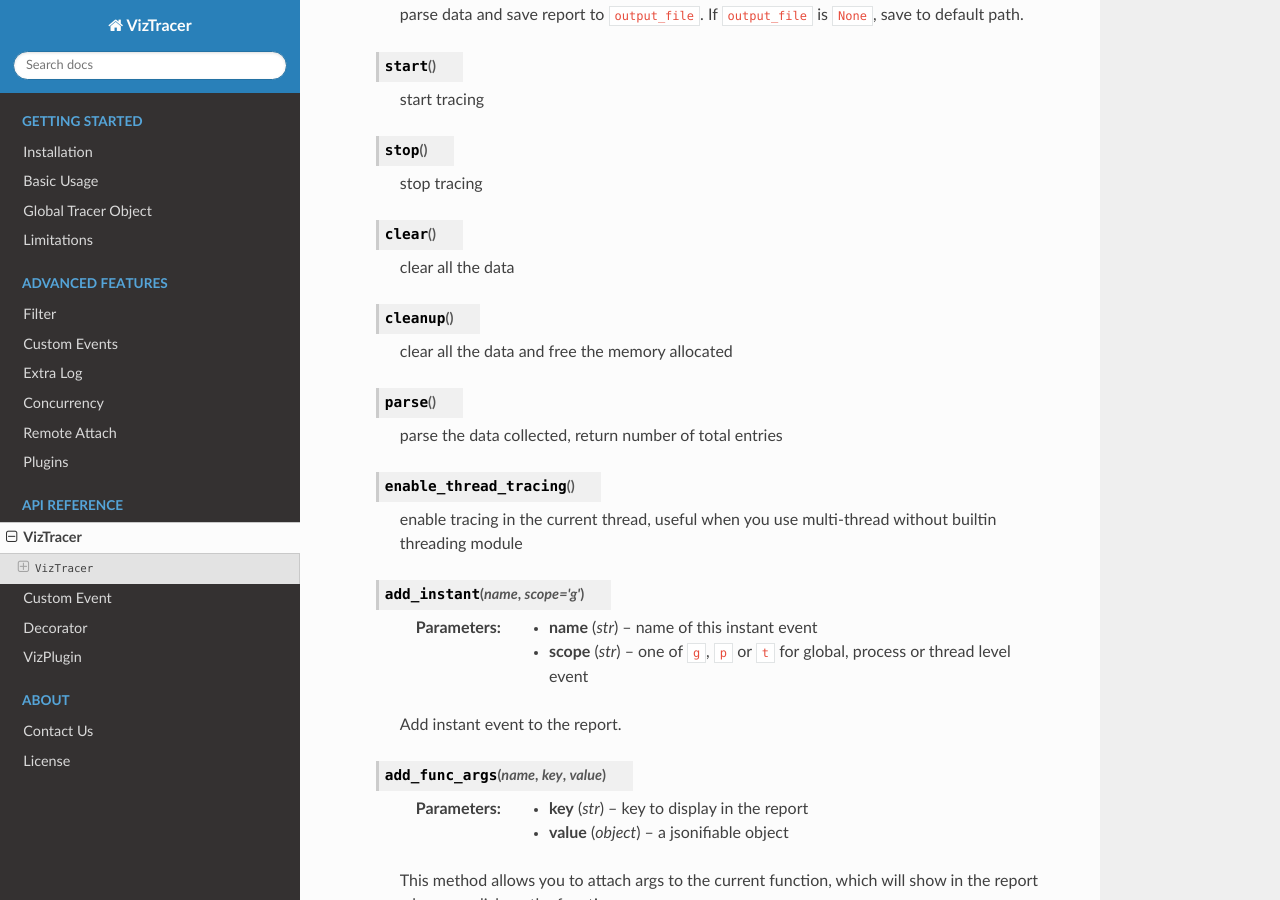
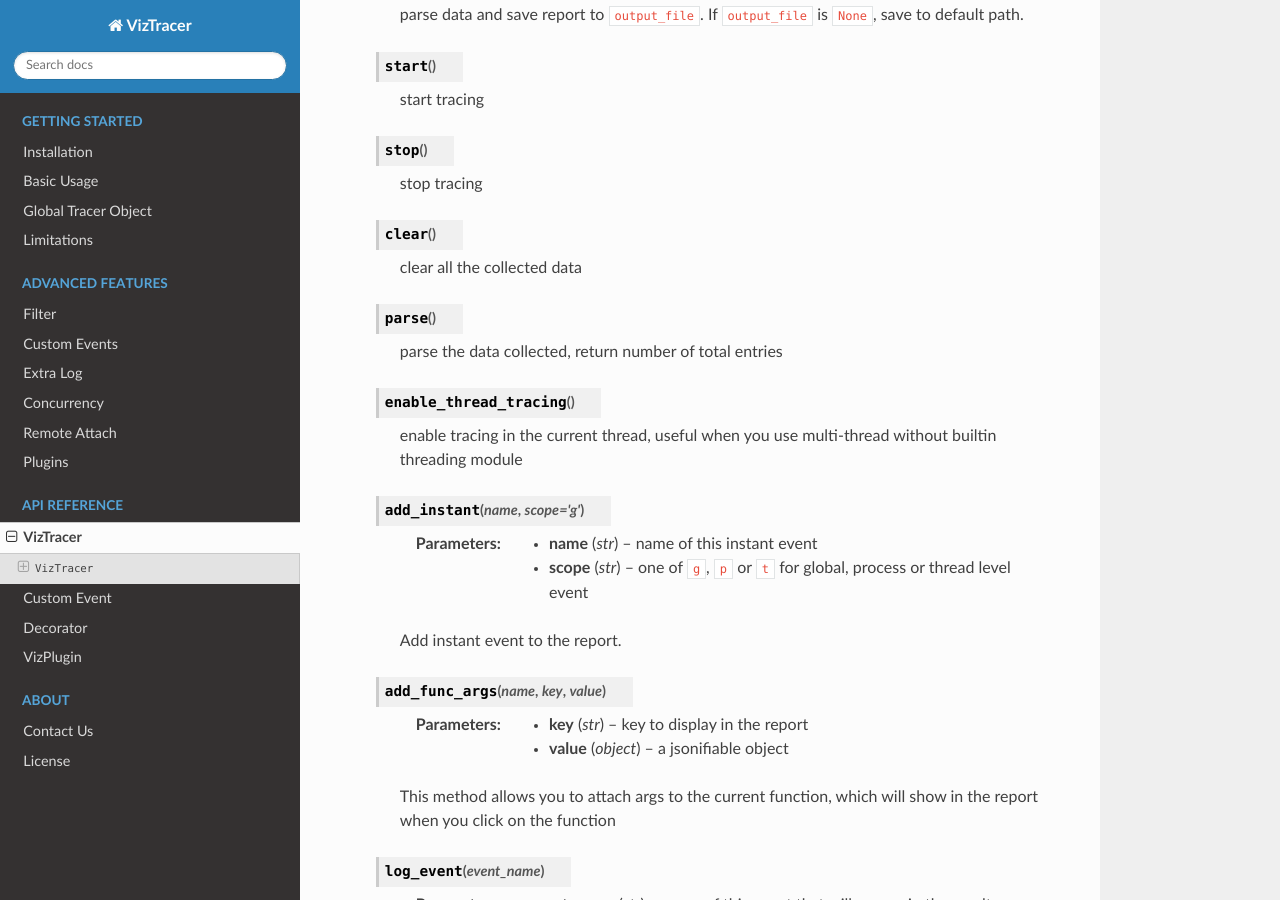
Before and after one commit to gaogaotiantian/viztracer, a Sphinx documentation site: the page built from docs/source/viztracer.rst, in a window 1280 px wide and 900 px high, scrolled down 3806 px. Built offline with Sphinx 7.4.7 and the Read the Docs theme 2.0.0, drawn with Linux system fonts in a browser that asks for light colours; the version number could not be read and is left out.

Commit message:
Update docs too

```diff
--- a/docs/source/viztracer.rst
+++ b/docs/source/viztracer.rst
@@ -241,11 +241,7 @@
 
     .. py:method:: clear()
 
-        clear all the data
-
-    .. py:method:: cleanup()
-
-        clear all the data and free the memory allocated
+        clear all the collected data
 
     .. py:method:: parse()
 
```
